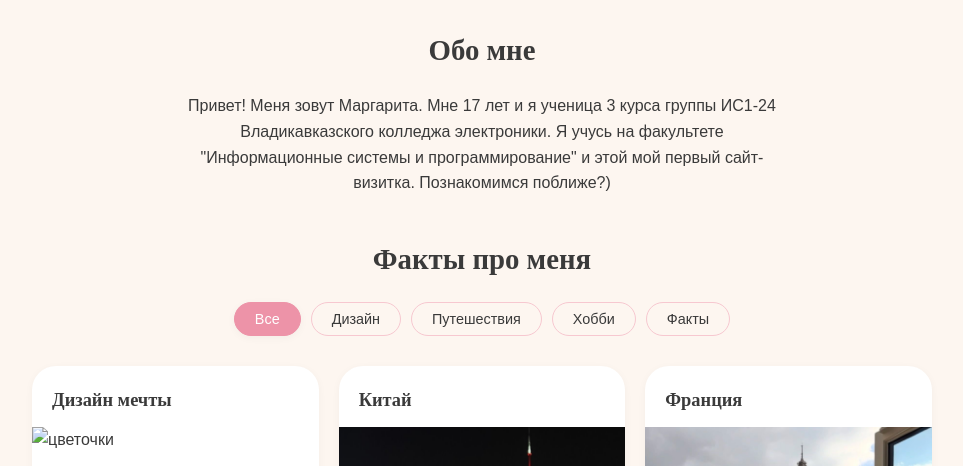
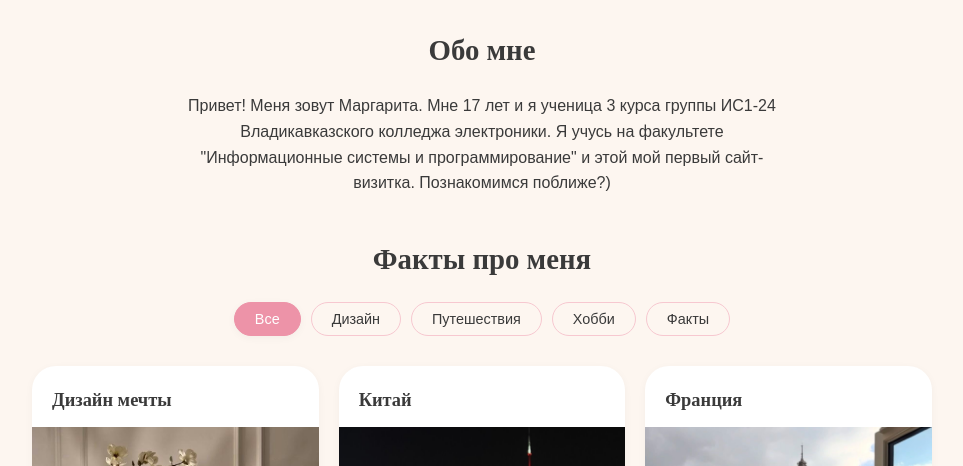
Before and after one commit to hd5hkk7srv-star/my-visitka, a plain HTML site: page index.html in a window 1280 px wide. Shown: the part 313-779 px from the top of the page, without its empty margins (158-1121 px from the left). Drawn offline with Linux system fonts and the light colour scheme.

Commit message:
Update index.html

```diff
--- a/index.html
+++ b/index.html
@@ -35,7 +35,7 @@
     <div class="grid" id="grid">
         <article class="card" data-tag="design">
             <h3 class="card-title">Дизайн мечты</h3>
-            <img src="img/IMG_0083.jpeg" alt="цветочки" class="card-img">
+            <img src="IMG_0083.jpeg" alt="цветочки" class="card-img">
              <div class="card-body">
                 <p class="card-text">Я обожаю красивые растения в домах, садах и я бы обязательно заставила свой дом небольшими деревьями и красивыми цветами</p>
                 <span class="card-tag">#Дизайн</span>
```
